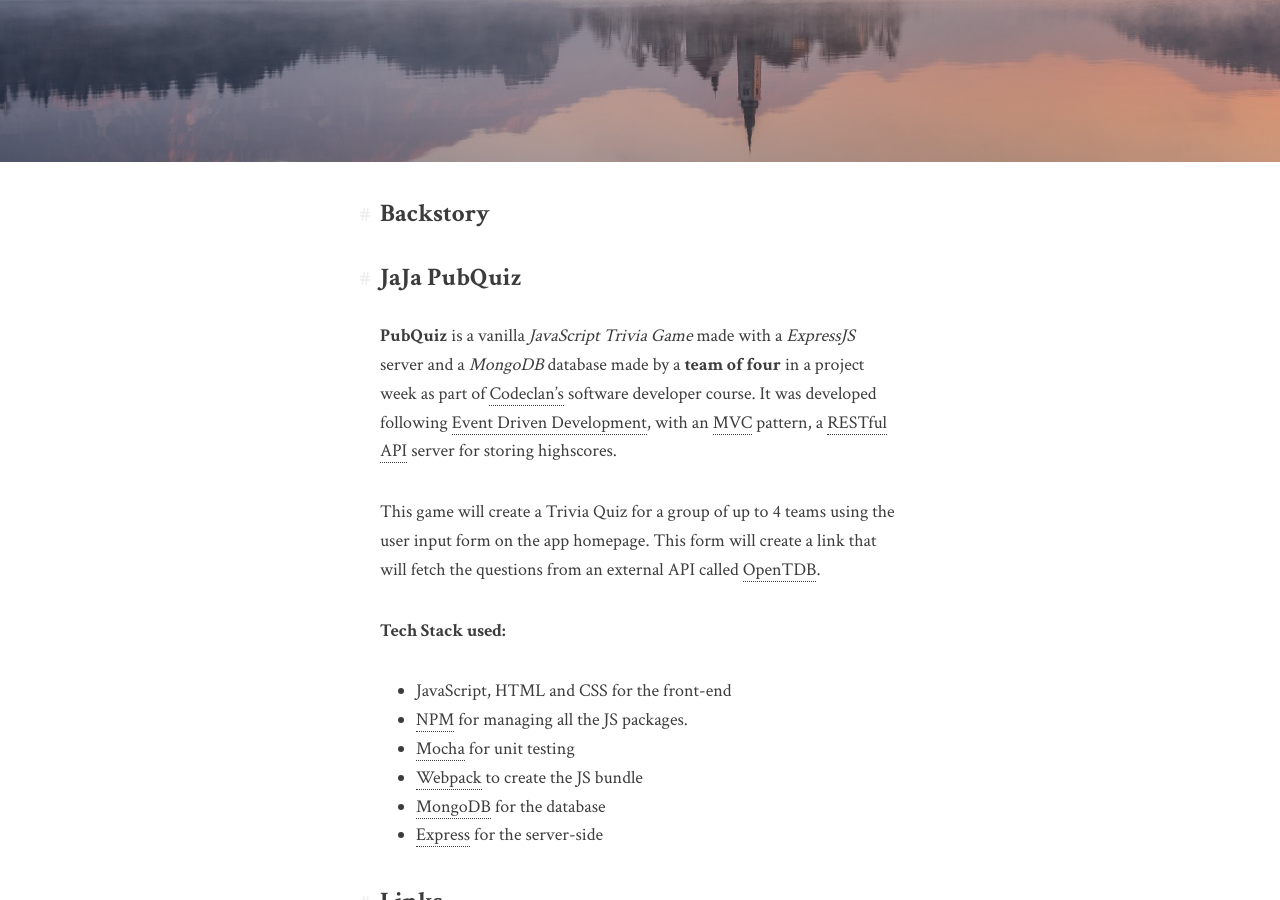
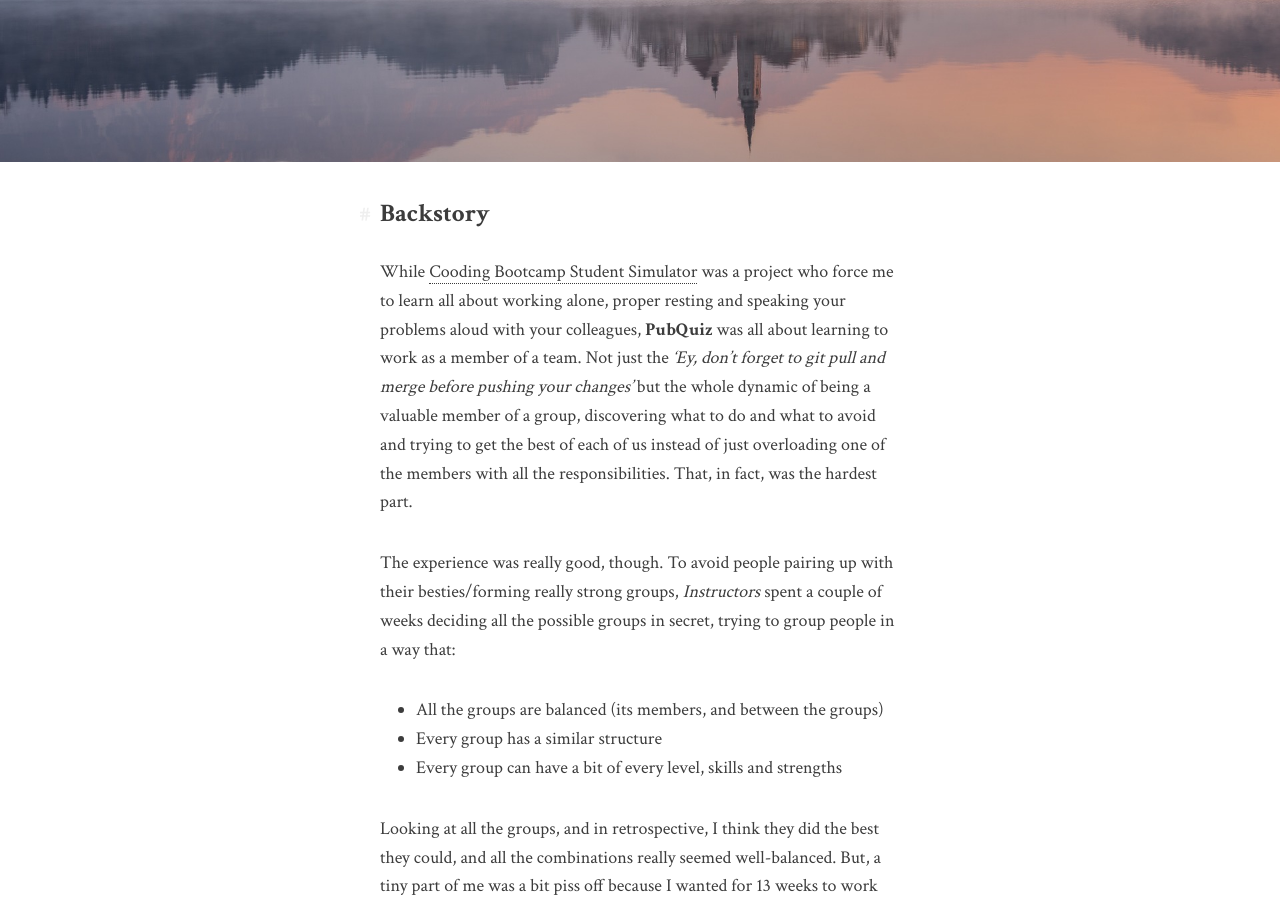
Before and after one commit to DetectiveAzul/DetectiveAzul.github.io, a Jekyll site: the page built from _posts/portfolio/2018-06-07-jaja-pub-quiz.markdown, in a window 1280 px wide and 900 px high, scrolled down 416 px. Built offline with Jekyll 4.4.1, drawn with Linux system fonts in a browser that asks for light colours; comment, search, counter and statistics services are not loaded; some of the changed text lies outside the part shown.

Commit message:
Added backstory to PubQuiz

```diff
--- a/_posts/portfolio/2018-06-07-jaja-pub-quiz.markdown
+++ b/_posts/portfolio/2018-06-07-jaja-pub-quiz.markdown
@@ -7,6 +7,20 @@ category: portfolio
 cover_url: /assets/img/portfolio/pubquiz.jpg
 ---
 ## Backstory
+
+While [Cooding Bootcamp Student Simulator](/portfolio/2018/04/06/compendium.html) was a project who force me to learn all about working alone, proper resting and speaking your problems aloud with your colleagues, **PubQuiz** was all about learning to work as a member of a team. Not just the *'Ey, don't forget to git pull and merge before pushing your changes'* but the whole dynamic of being a valuable member of a group, discovering what to do and what to avoid and trying to get the best of each of us instead of just overloading one of the members with all the responsibilities. That, in fact, was the hardest part.
+
+The experience was really good, though. To avoid people pairing up with their besties/forming really strong groups, *Instructors* spent a couple of weeks deciding all the possible groups in secret, trying to group people in a way that:
+
+* All the groups are balanced (its members, and between the groups)
+* Every group has a similar structure
+* Every group can have a bit of every level, skills and strengths
+
+Looking at all the groups, and in retrospective, I think they did the best they could, and all the combinations really seemed well-balanced. But, a tiny part of me was a bit piss off because I wanted for 13 weeks to work with very specific people (basically, my group of friends), but, **first lesson learnt**, you do not get to work always with the people you fancy. And I am really happy that It was like that, because at the end, I meet new people and I enjoyed working with them. And *I learnt* how to approach team work with people I do not know.
+
+I could go really long with this topic, so I guess it is better to reserve it to write a blog post about *the positives and differences between Mob Programming, Pair Programming and Solo Programming*.
+
+But If there is something I need to bring out, it is the importance of daily stand-ups (we set up a *Agile-ish* way of working, with *kanbans*, *scrum masters* and *stand-up*), because if it wasn't for these, we will have probably totally failed. All the problems we had as a team were not fixed until we started to speak them out on this morning meetings.
 
 ## JaJa PubQuiz
 
```
